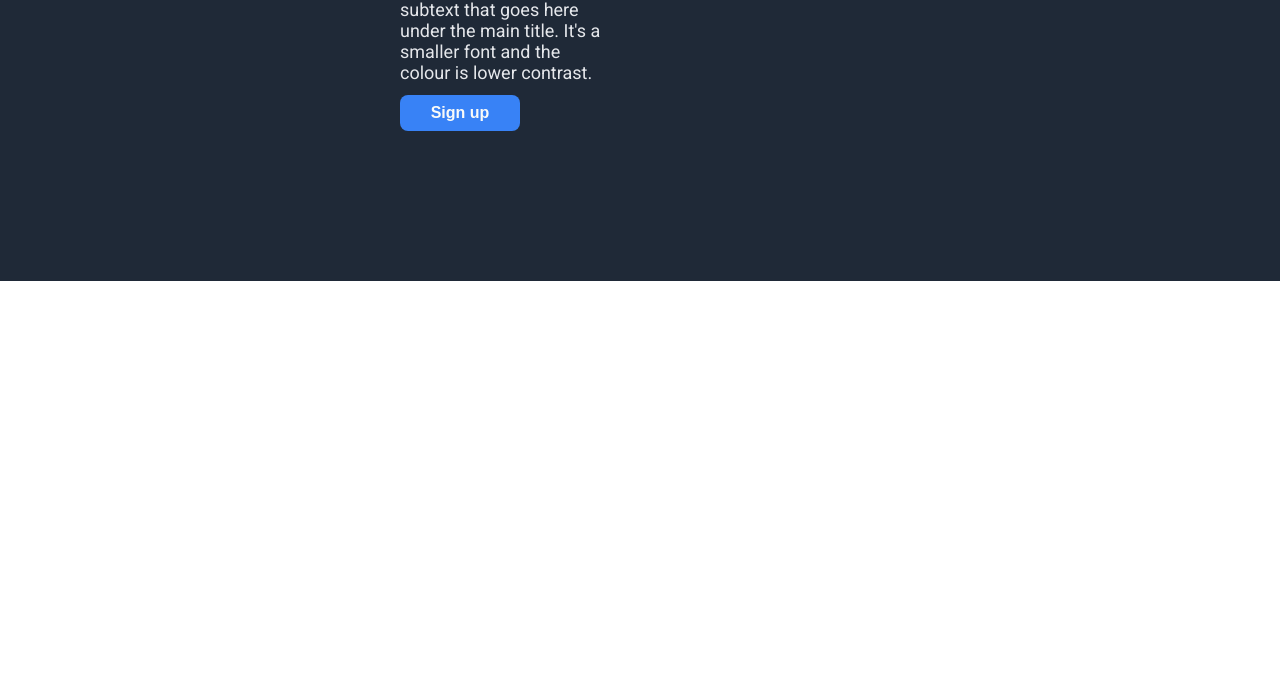
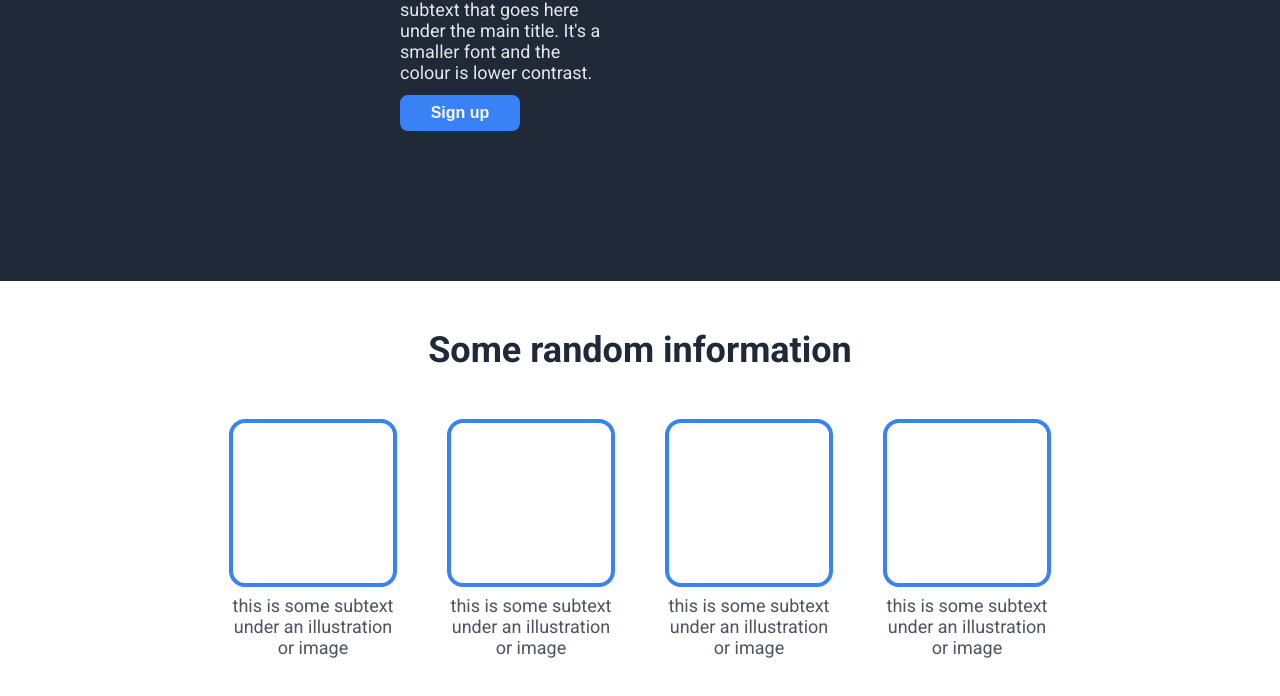
Before and after one commit to dev793/odin-landing-page, a plain HTML site: page index.html in a window 1280 px wide. Shown: the part 430-1126 px from the top of the page. Before the commit the page ends 800 px from the top, so only its background shows below. Drawn offline with Linux system fonts and the light colour scheme.

Commit message:
Completed section 2

```diff
--- a/index.html
+++ b/index.html
@@ -41,6 +41,41 @@
 
     <div class="section-2">
 
+        <div class="info-title">Some random information</div>
+
+        <div class="info-content">
+
+            <div class="item">
+
+                <div class="square-outline"></div>
+                <div class="item-text">this is some subtext under an illustration or image</div>
+
+            </div>
+
+            <div class="item">
+
+                <div class="square-outline"></div>
+                <div class="item-text">this is some subtext under an illustration or image</div>
+
+            </div>
+
+            <div class="item">
+
+                <div class="square-outline"></div>
+                <div class="item-text">this is some subtext under an illustration or image</div>
+
+            </div>
+
+            <div class="item">
+
+                <div class="square-outline"></div>
+                <div class="item-text">this is some subtext under an illustration or image</div>
+
+            </div>
+
+
+        </div>
+
     </div>
 
     <div class="section-3">
--- a/style.css
+++ b/style.css
@@ -7,6 +7,16 @@ body {
 
 .section-1 {
     padding: 0 400px 150px; /* might not need this */
+}
+
+.section-2 {
+    padding: 0px 0px 120px;
+    text-align: center;
+}
+
+.section-1,
+.footer {
+    background-color: #1F2937;
 }
 
 .header {
@@ -53,11 +63,6 @@ button {
     margin-top: 12px;
 }
 
-.section-1,
-.footer {
-    background-color: #1F2937;
-}
-
 .title,
 .header-logo {
     font-size: 48px;
@@ -74,3 +79,33 @@ ul,
     font-size: 18px;
     color: #E5E7EB;
 }
+
+.square-outline {
+    height: 160px;
+    width: 160px;
+    border: 4px solid #3882F6;
+    border-radius: 16px;
+    margin-bottom: 8px;
+}
+
+.info-content {
+    display: flex;
+    justify-content: center;
+    gap: 50px;
+}
+
+.item {
+    flex: 0 1;
+}
+
+.item-text {
+    font-size: 18px;
+    color: #4B5563;
+}
+
+.info-title {
+    font-size: 36px;
+    color: #1F2937;
+    font-weight: 900;
+    padding: 48px;
+}
```
